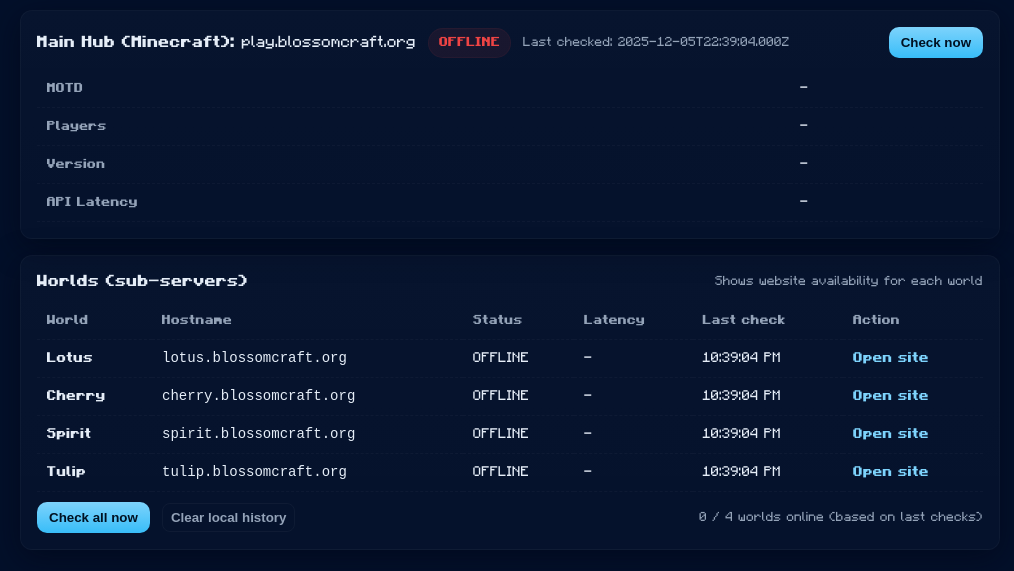
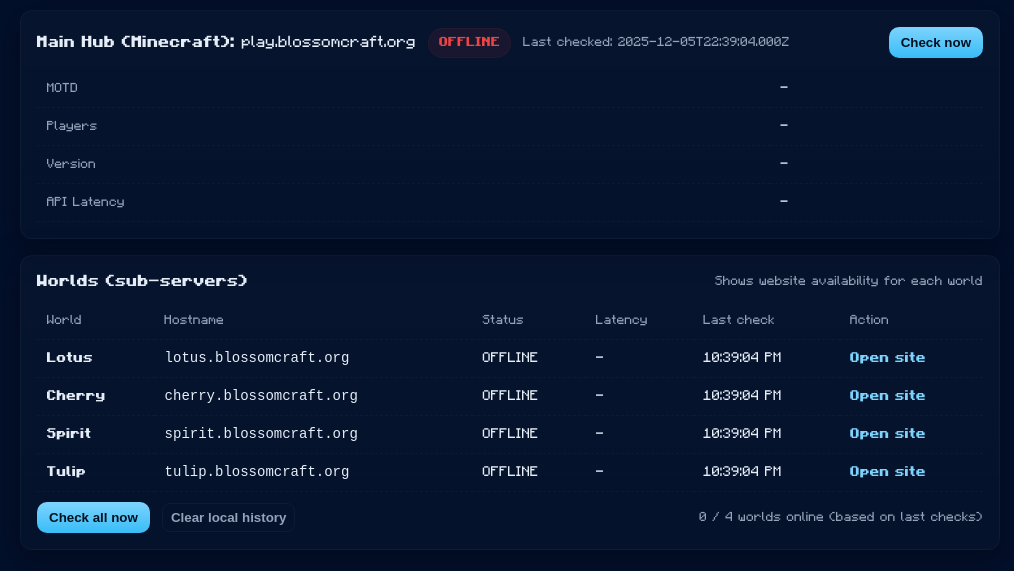
Before and after one commit to RedFlamz/BlossomDetector, a plain HTML site: page index.html in a window 1280 px wide. Shown: the part 147-718 px from the top of the page, without its empty margins (130-1144 px from the left). Drawn offline with Linux system fonts and the light colour scheme; no server answers.

Commit message:
Update index.html

```diff
--- a/index.html
+++ b/index.html
@@ -86,7 +86,7 @@
 
   table{width:100%;border-collapse:collapse; min-width: 500px;} /* Min width ensures columns don't collapse too much */
   th,td{padding:10px;border-bottom:1px dashed rgba(255,255,255,0.03);font-size:14px;text-align:left}
-  th{font-size:13px;color:var(--muted);font-weight:600}
+  th{font-size:13px;color:var(--muted);font-weight:400}
 
   button{background:linear-gradient(180deg,var(--accent),#38bdf8);border:0;padding:8px 12px;border-radius:10px;color:#012;cursor:pointer;font-weight:700;white-space:nowrap;}
   a.link{color:var(--accent);text-decoration:none;font-weight:700}
```
